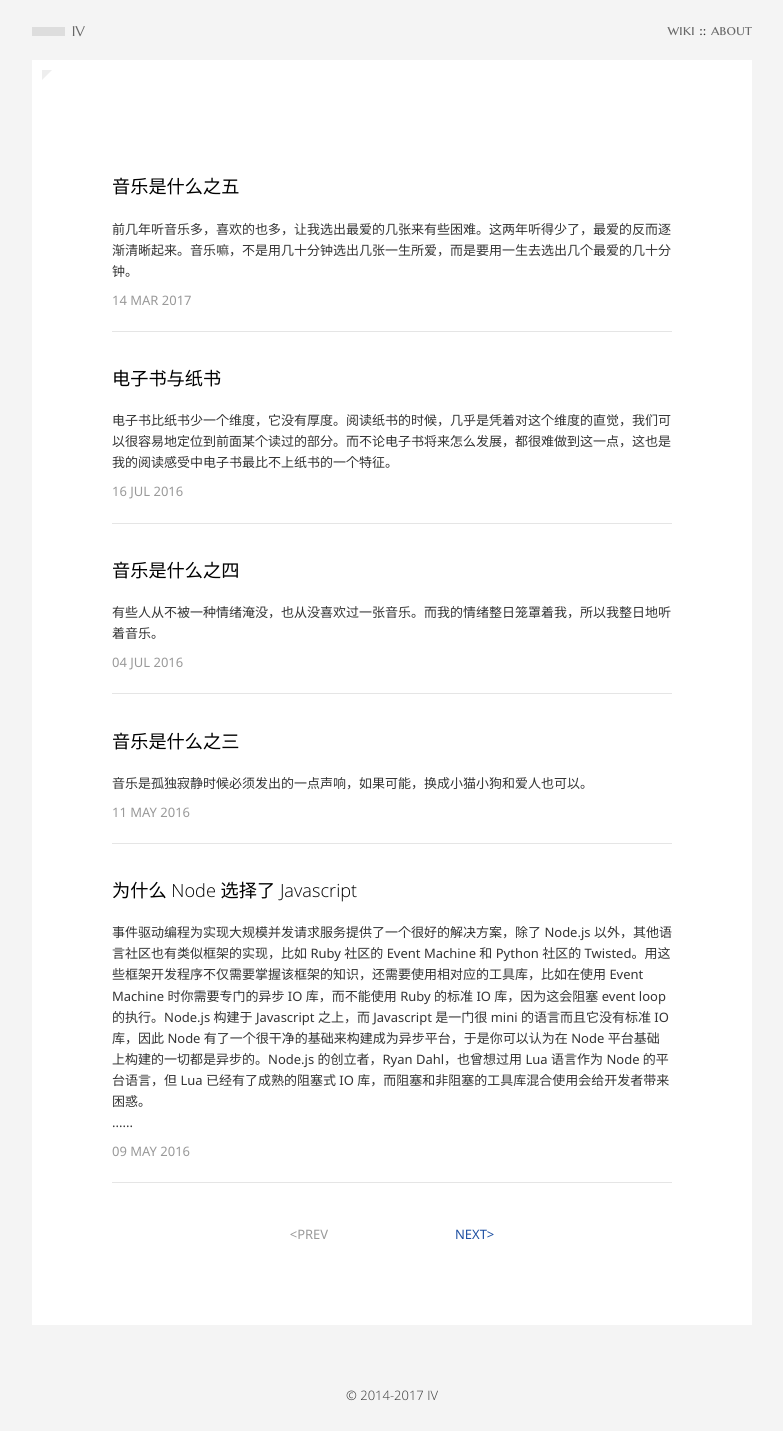
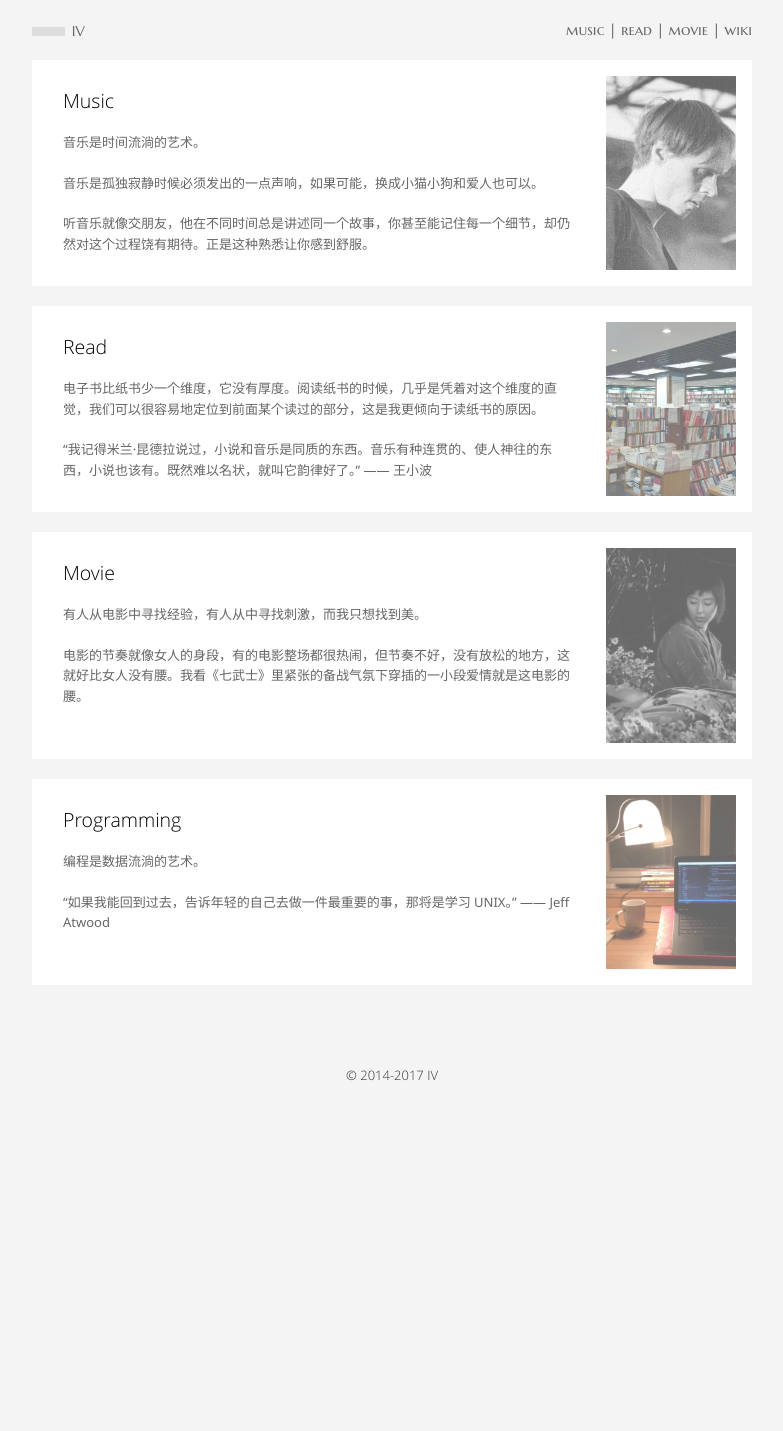
Before and after one commit to kidlj/awei, a Jekyll site: the page built from index.html, in a window 1280 px wide. Shown: the whole page, without its empty margins (248-1031 px from the left). Built offline with Jekyll 4.4.1, drawn with Linux system fonts in a browser that asks for light colours; the list of posts is cut into pages by our own code; after the commit the page ends 1111 px from its top, so only the background shows below that.

Commit message:
rethemed

```diff
--- a/_config.yml
+++ b/_config.yml
@@ -1,10 +1,4 @@
-url: http://www.ideavirgin.com
-permalink: /t/:year-:month-:day-:title.html
-gems: [jekyll-paginate]
-paginate: 5
-paginate_path: "page:num"
 commits: https://github.com/kidlj/kidlj.github.io/commits/master/
-
 
 defaults:
 
--- a/_includes/header.html
+++ b/_includes/header.html
@@ -4,7 +4,9 @@
 		  	<span class="text-logo">IV</span>
 		</a>
 		<nav class="navigator">
-			<a href="/wiki/">wiki</a> ::
-			<a href="/about/">about</a>
+			<a href="/music/">music</a> |
+			<a href="/read/">read</a> |
+			<a href="/movie/">movie</a> |
+			<a href="/wiki/">wiki</a>
 		</nav>
 </header>
--- a/css/style.css
+++ b/css/style.css
@@ -276,22 +276,18 @@ ul.post-listing .datetime {
 /*
 /**********************************************************************/
 
-.thoughts {
-  list-style: none;
-  text-align: left; }
-  article .thoughts {
-	  margin: 0px; }
-  .thoughts .thought-item h2 {
-	  margin: 2em 0 0;
-  }
-  .thoughts .thought-item .bd {
+.posts {
+  text-align: center;
+  font-size: 0; }
+  .posts .post-link {
     color: inherit;
     font-size: 13px;
     display: block;
     text-align: left;
-    margin-bottom: 1px;
-	border-bottom: 1px solid #e5e5e5;
-    padding: 0px 0px 20px;
+    margin-bottom: 20px;
+    background-color: #fff;
+    padding: 30px;
+    border: 1px solid transparent;
     overflow: hidden;
     position: relative;
     -webkit-transition: 0.5s;
@@ -299,34 +295,48 @@ ul.post-listing .datetime {
     -ms-transition: 0.5s;
     -o-transition: 0.5s;
     transition: 0.5s; }
-	.thoughts .thought-item .bd blockquote {
-		border-left: 0px;
-		margin-top: 10px;
-		padding: 0 20px;
-		background: url(/images/static/quotel.gif) no-repeat 2px 4px;}
-	.thoughts .thought-item .bd blockquote p {
-		display: inline;
-		padding: 0 18px 0 0;
-		line-height: 1.38;
-		font-size: 13px;
-		word-wrap: break-word;
-		white-space: pre-wrap;
-		background: url(/images/static/quoter.gif) no-repeat right bottom;}
-
-	.thoughts .thought-item .bd .actions {
-		margin-top: 8px;
-		color: #aaa;
-	}
-
-	.thoughts .thought-item .bd .actions a {
-		text-transform: uppercase;
-		color: #999;
-	}
-
-	.thoughts .thought-item .bd .actions .ref-link {
-		padding-left: 10px;
-	}
-
+    .posts .post-link.has-cover {
+      padding-right: 175px; }
+    .posts .post-link .post-cover {
+      -webkit-transition: 0.5s;
+      -moz-transition: 0.5s;
+      -ms-transition: 0.5s;
+      -o-transition: 0.5s;
+      transition: 0.5s;
+      position: absolute;
+      width: 160px;
+      top: 0;
+      right: 0;
+      background-size: cover;
+      background-position: 50% 50%;
+      border: 15px solid #fff;
+      height: 100%;
+      opacity: .6; }
+    .posts .post-link .post-title {
+      font-size: 1.5em;
+      font-weight: 500;
+      margin: 0 0 5px; }
+    .posts .post-link .meta {
+      text-transform: uppercase;
+      color: #8f8f8f;
+      font-size: smaller; }
+    .posts .post-link .excerpt {
+      color: #666;
+      margin: 20px 0 0;
+      max-height: 100px;
+      overflow: hidden;
+      font-weight: normal; }
+    .posts .post-link .mark {
+      opacity: 0; }
+    .posts .post-link:hover {
+      border: 1px solid #eee;
+      box-shadow: 0 0 25px #eee; }
+      .posts .post-link:hover .mark {
+        opacity: 1; }
+      .posts .post-link:hover .post-cover {
+        opacity: 1; }
+    .posts .post-link h2 .blog-link {
+	font-size: smaller; }
 
 
 /**************************************/
--- a/index.html
+++ b/index.html
@@ -1,35 +1,56 @@
 ---
 layout: main
-title: Expression
+title: Home
 ---
 
-
-<section class="content">
-	<article>
-		<div class="mark"></div>
-
-		<ul class="thoughts">
-			{% for post in paginator.posts %}
-			<li class="thought-item">
-				  <h2 class="thought-title">
-						{{ post.title }}<br />
-					</h2>
-					<div class="bd">
-						{{ post.excerpt }}
-
-						{% if post.excerpt < post.content %}
-							<span>......</span>
-						{% endif %}
-
-						<div class="actions">
-							<span>
-								<a href="{{ post.url }}"><time data-time="{{ post.date }}" title="{{ post.title }}">{{ post.date | date_to_string }}</time></a>
-							</span>
-						</div>
-					</div>
-			</li>
-			{% endfor %}
-		</ul>
-		{% include paginator.html %}
-	</article>
-</section>
+<ul class="posts">
+  <li class="post">
+    <a href="/music/" class="post-link has-cover">
+			<div class="post-cover" style="background-image: url(/images/verlaine.jpg);" /></div>
+      <div class="mark"></div>
+      <h2 class="post-title">
+        Music<br />
+      </h2>
+			<p class="excerpt">音乐是时间流淌的艺术。</p>
+			<p class="excerpt">音乐是孤独寂静时候必须发出的一点声响，如果可能，换成小猫小狗和爱人也可以。</p>
+			<p class="excerpt">听音乐就像交朋友，他在不同时间总是讲述同一个故事，你甚至能记住每一个细节，却仍然对这个过程饶有期待。正是这种熟悉让你感到舒服。
+			</p>
+    </a>
+  </li>
+  <li class="post">
+    <a href="/read/" class="post-link has-cover">
+			<div class="post-cover" style="background-image: url(/images/books.jpg);" /></div>
+      <div class="mark"></div>
+      <h2 class="post-title">
+        Read<br />
+      </h2>
+			<p class="excerpt">电子书比纸书少一个维度，它没有厚度。阅读纸书的时候，几乎是凭着对这个维度的直觉，我们可以很容易地定位到前面某个读过的部分，这是我更倾向于读纸书的原因。</p>
+			<p class="excerpt">“我记得米兰·昆德拉说过，小说和音乐是同质的东西。音乐有种连贯的、使人神往的东西，小说也该有。既然难以名状，就叫它韵律好了。” —— 王小波
+			</p>
+    </a>
+  </li>
+  <li class="post">
+    <a href="/movie/" class="post-link has-cover">
+			<div class="post-cover" style="background-image: url(/images/movie.webp);" /></div>
+      <div class="mark"></div>
+      <h2 class="post-title">
+        Movie<br />
+      </h2>
+			<p class="excerpt">有人从电影中寻找经验，有人从中寻找刺激，而我只想找到美。</p>
+			<p class="excerpt">电影的节奏就像女人的身段，有的电影整场都很热闹，但节奏不好，没有放松的地方，这就好比女人没有腰。我看《七武士》里紧张的备战气氛下穿插的一小段爱情就是这电影的腰。</p>
+			</p>
+    </a>
+  </li>
+  <li class="post">
+    <a href="/wiki/" class="post-link has-cover">
+			<div class="post-cover" style="background-image: url(/images/coding.jpg);" /></div>
+      <div class="mark"></div>
+      <h2 class="post-title">
+        Programming<br />
+      </h2>
+			<p class="excerpt">编程是数据流淌的艺术。</p>
+			<p class="excerpt">“如果我能回到过去，告诉年轻的自己去做一件最重要的事，那将是学习 UNIX。” —— Jeff Atwood</p>
+			</p>
+    </a>
+  </li>
+</ul>
```
Also changed, not shown: images/books.jpg (added), images/coding.jpg (added), images/covers/ansible.png (deleted), images/covers/code.png (deleted), images/covers/girl.jpg (deleted), images/movie.webp (added), images/static/infinality.png (deleted), images/static/quotel.gif (deleted), images/static/quoter.gif (deleted), images/verlaine.jpg (added).
